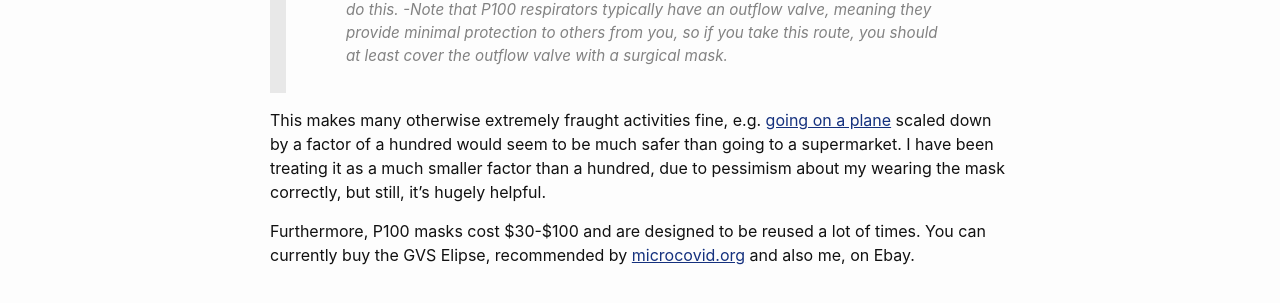
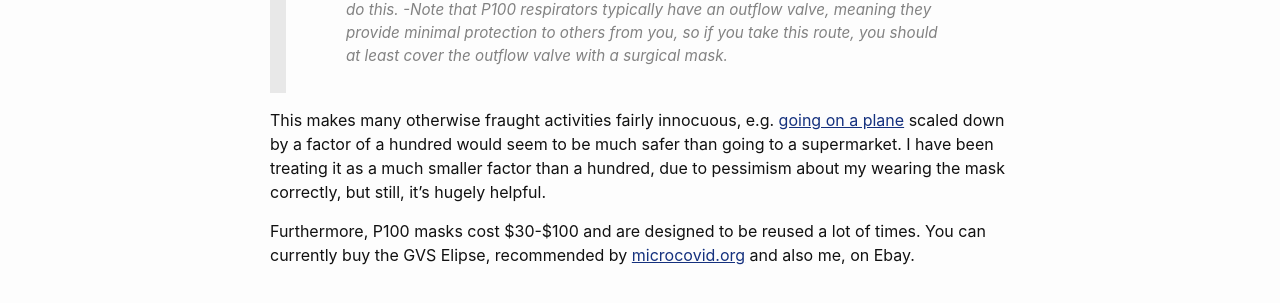
Before and after one commit to katjagrace/katjagrace.github.io, a Jekyll site: the page built from _posts/2020-10-21-P100-PSA.md, in a window 1280 px wide. Shown: the part 532-835 px from the top of the page. Built offline with Jekyll 4.4.1, drawn with Linux system fonts in a browser that asks for light colours.

Commit message:
fix bits

```diff
--- a/_posts/2020-10-21-P100-PSA.md
+++ b/_posts/2020-10-21-P100-PSA.md
@@ -12,6 +12,6 @@ For instance, from [microcovid.org](microcovid.org):
 >-P100s are easier to test the seal on. You can search for online training on how to do this.
 >-Note that P100 respirators typically have an outflow valve, meaning they provide minimal protection to others from you, so if you take this route, you should at least cover the outflow valve with a surgical mask.
 
-This makes many otherwise extremely fraught activities fine, e.g. [going on a plane](https://www.microcovid.org/?distance=sixFt&duration=360&interaction=oneTime&personCount=20&riskProfile=average&setting=indoor&subLocation=US_06075&theirMask=basic&topLocation=US_06&voice=silent&yourMask=filtered) scaled down by a factor of a hundred would seem to be much safer than going to a supermarket. I have been treating it as a much smaller factor than a hundred, due to pessimism about my wearing the mask correctly, but still, it's hugely helpful.
+This makes many otherwise fraught activities fairly innocuous, e.g. [going on a plane](https://www.microcovid.org/?distance=sixFt&duration=360&interaction=oneTime&personCount=20&riskProfile=average&setting=indoor&subLocation=US_06075&theirMask=basic&topLocation=US_06&voice=silent&yourMask=filtered) scaled down by a factor of a hundred would seem to be much safer than going to a supermarket. I have been treating it as a much smaller factor than a hundred, due to pessimism about my wearing the mask correctly, but still, it's hugely helpful.
 
 Furthermore, P100 masks cost $30-$100 and are designed to be reused a lot of times. You can currently buy the GVS Elipse, recommended by [microcovid.org](microcovid.org) and also me, on Ebay.
```
